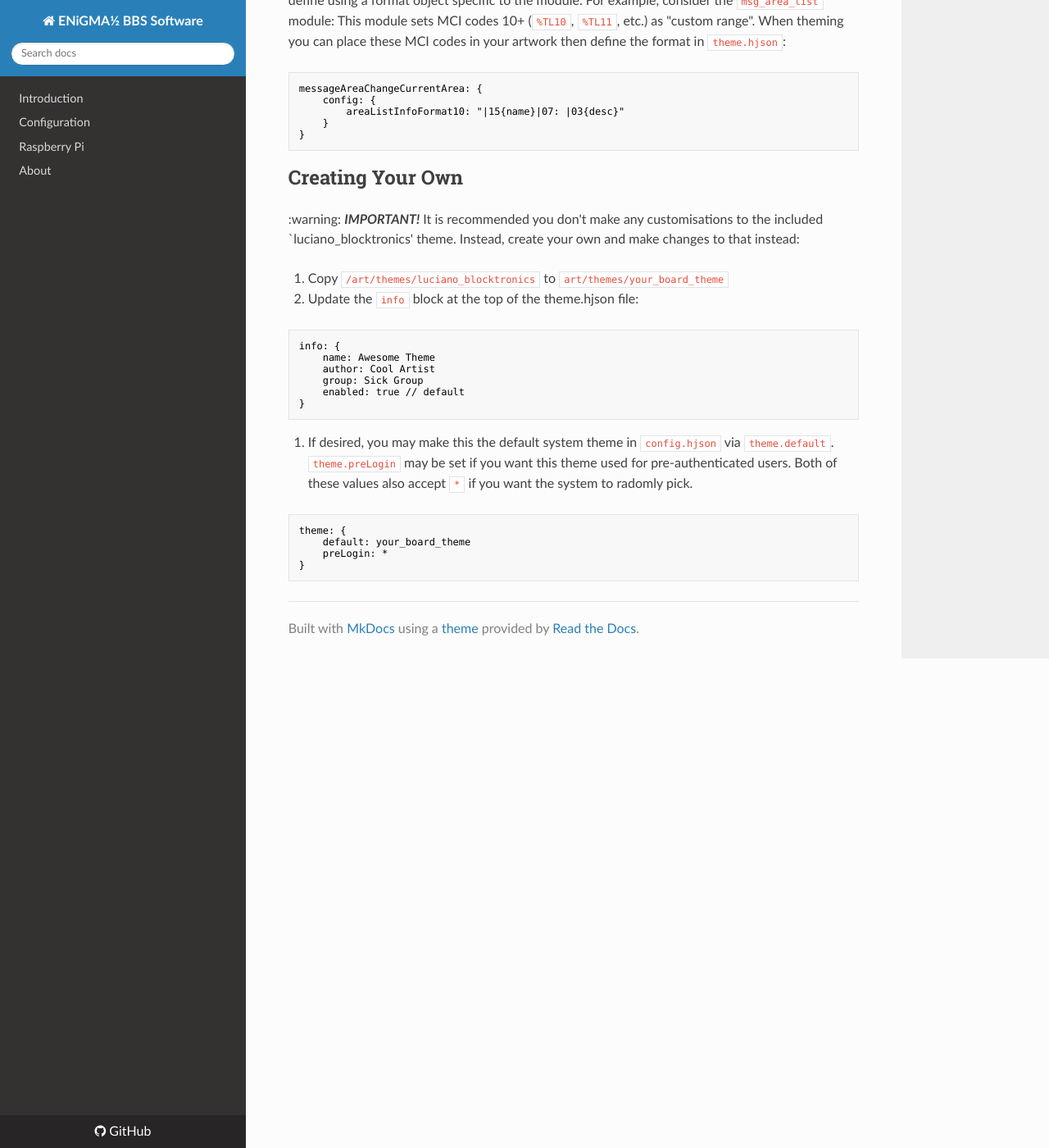
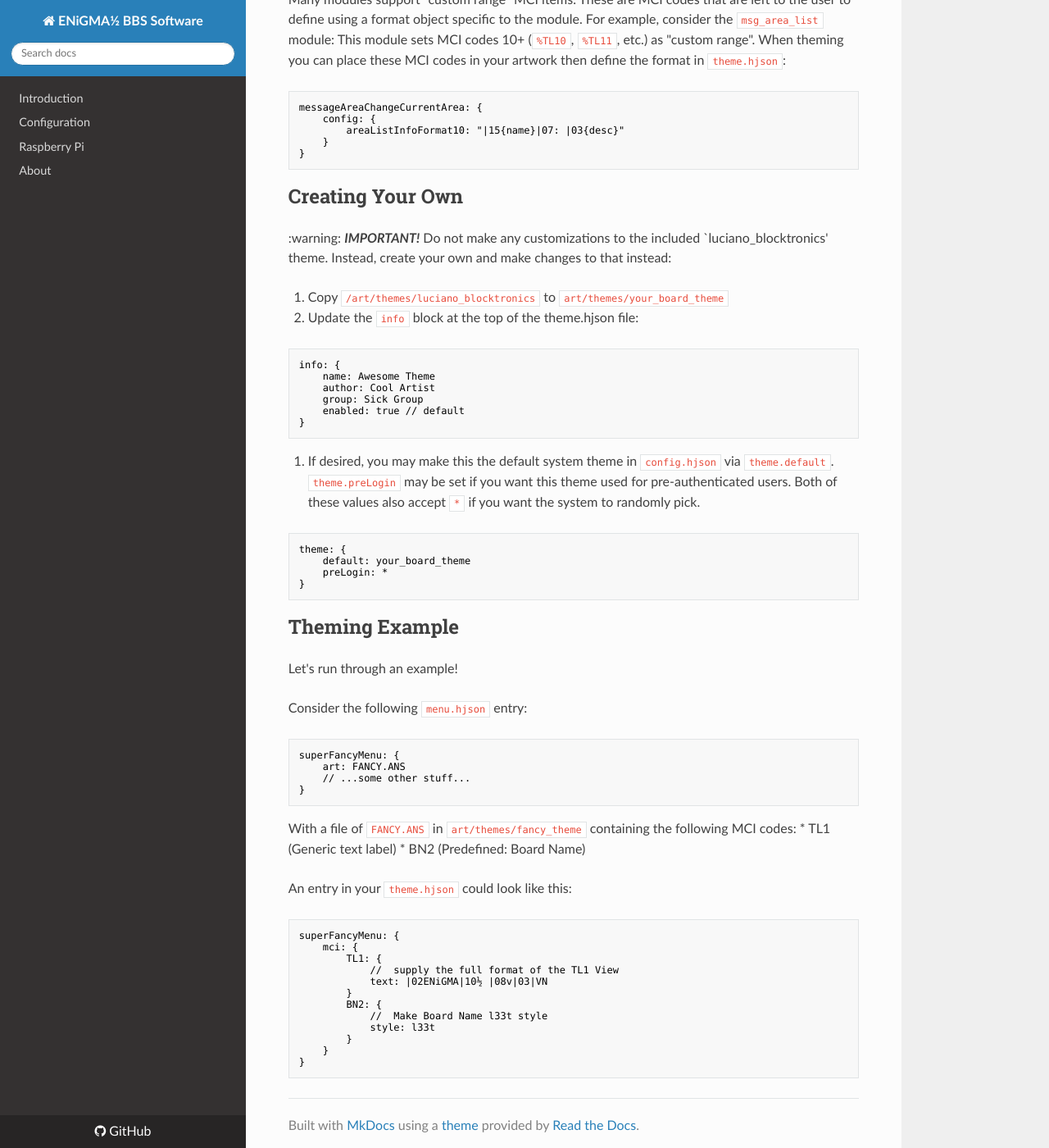
Before and after one commit to NuSkooler/enigma-bbs, an MkDocs documentation site: the page built from docs/art/themes.md, in a window 1280 px wide and 1400 px high, scrolled down 2875 px. Shown: the whole window at 82% size. Built offline with MkDocs 1.6.1, drawn with Linux system fonts in a browser that asks for light colours; nearby versions of some CDN libraries; old or Windows-style settings are respelled for this version of MkDocs; some of the changed text lies outside the part shown.

Commit message:
More docs on MCI/views/theming

````diff
--- a/docs/art/themes.md
+++ b/docs/art/themes.md
@@ -6,10 +6,12 @@ title: Themes
 ENiGMA½ comes with an advanced theming system allowing system operators to highly customize the look and feel of their boards. A given installation can have as many themes as you like for your users to choose from.
 
 ## General Information
-Themes live in `art/themes/`. Each theme (and thus it's *theme ID*) is a directory within the `themes` directory. The theme itself is simply a collection of art files, and a `theme.hjson` file that further defines layout, colors & formatting, etc. ENiGMA½ comes with a default theme by [Luciano Ayres](http://blocktronics.org/tag/luciano-ayres/) of [Blocktronics](http://blocktronics.org/) called Mystery Skull. This theme is in `art/themes/luciano_blocktronics`, and thus it's *theme ID* is `luciano_blocktronics`.
+Themes live in `art/themes/`. Each theme (and thus it's *theme ID*) is a directory within the `themes` directory. The theme itself is simply a collection of art files, and a `theme.hjson` file that further defines layout, colors & formatting, etc.
+
+ENiGMA½ comes with a default theme by [Luciano Ayres](http://blocktronics.org/tag/luciano-ayres/) of [Blocktronics](http://blocktronics.org/) called Mystery Skull. This theme is in `art/themes/luciano_blocktronics`, and thus it's *theme ID* is `luciano_blocktronics`.
 
 ## Art
-For information on art files, see [General Art Information](general.md). TL;DR: In general, to theme a piece of art, create a version of it in your themes directory.
+For information on art files, see [General Art Information](general.md). In general, to theme a piece of art, create a version of it in your themes directory.
 
 :memo: Remember that by default, the system will allow for randomly selecting art (in one of the directories mentioned above) by numbering it: `FOO1.ANS`, `FOO2.ANS`, etc.!
 
@@ -67,8 +69,20 @@ Major areas to override/theme:
 * `mci`: Set per-MCI code properties such as `height`, `width`, text styles, etc. See [MCI Codes](mci.md) for a more information.
 
 Two formats for `mci` blocks are allowed:
-* Verbose where a form ID(s) are supplied.
 * Shorthand if only a single/first form is needed.
+* Verbose where a form ID(s) are supplied (required if multiple forms are used)
+
+Example: Shorthand `mci` format:
+```hjson
+matrix: {
+    mci: {
+        VM1: {
+            itemFormat: "|03{text}"
+            focusItemFormat: "|11{text!styleFirstLower}"
+        }
+    }
+}
+```
 
 Example: Verbose `mci` with form IDs:
 ```hjson
@@ -88,18 +102,6 @@ newUserFeedbackToSysOp: {
 }
 ```
 
-Example: Shorthand `mci` format:
-```hjson
-matrix: {
-    mci: {
-        VM1: {
-            itemFormat: "|03{text}"
-            focusItemFormat: "|11{text!styleFirstLower}"
-        }
-    }
-}
-```
-
 ##### Custom Range Info Formatting
 Many modules support "custom range" MCI items. These are MCI codes that are left to the user to define using a format object specific to the module. For example, consider the `msg_area_list` module: This module sets MCI codes 10+ (`%TL10`, `%TL11`, etc.) as "custom range". When theming you can place these MCI codes in your artwork then define the format in `theme.hjson`:
 
@@ -112,7 +114,7 @@ messageAreaChangeCurrentArea: {
 ```
 
 ## Creating Your Own
-:warning: ***IMPORTANT!*** It is recommended you don't make any customisations to the included `luciano_blocktronics' theme. Instead, create your own and make changes to that instead:
+:warning: ***IMPORTANT!*** Do not make any customizations to the included `luciano_blocktronics' theme. Instead, create your own and make changes to that instead:
 
 1. Copy `/art/themes/luciano_blocktronics` to `art/themes/your_board_theme`
 2. Update the `info` block at the top of the theme.hjson file:
@@ -125,10 +127,41 @@ info: {
 }
 ```
 
-3. If desired, you may make this the default system theme in `config.hjson` via `theme.default`. `theme.preLogin` may be set if you want this theme used for pre-authenticated users. Both of these values also accept `*` if you want the system to radomly pick.
+3. If desired, you may make this the default system theme in `config.hjson` via `theme.default`. `theme.preLogin` may be set if you want this theme used for pre-authenticated users. Both of these values also accept `*` if you want the system to randomly pick.
 ``` hjson
 theme: {
     default: your_board_theme
     preLogin: *
 }
 ```
+
+## Theming Example
+Let's run through an example!
+
+Consider the following `menu.hjson` entry:
+```hjson
+superFancyMenu: {
+    art: FANCY.ANS
+    // ...some other stuff...
+}
+```
+
+With a file of `FANCY.ANS` in `art/themes/fancy_theme` containing the following MCI codes:
+* TL1 (Generic text label)
+* BN2 (Predefined: Board Name)
+
+An entry in your `theme.hjson` could look like this:
+```hjson
+superFancyMenu: {
+    mci: {
+        TL1: {
+            //  supply the full format of the TL1 View
+            text: |02ENiGMA|10½ |08v|03|VN
+        }
+        BN2: {
+            //  Make Board Name l33t style
+            style: l33t
+        }
+    }
+}
+```
````
Also changed, not shown: docs/art/general.md (+9 -3 lines), docs/art/mci.md (+30 -13 lines).
